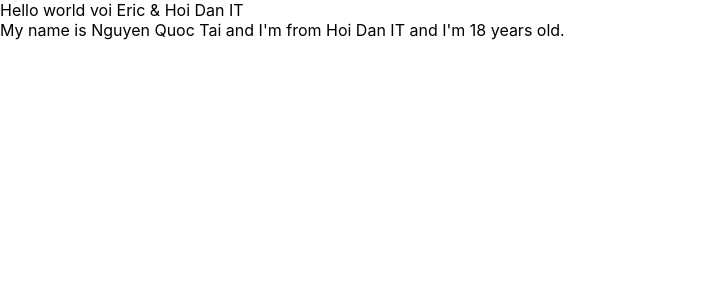
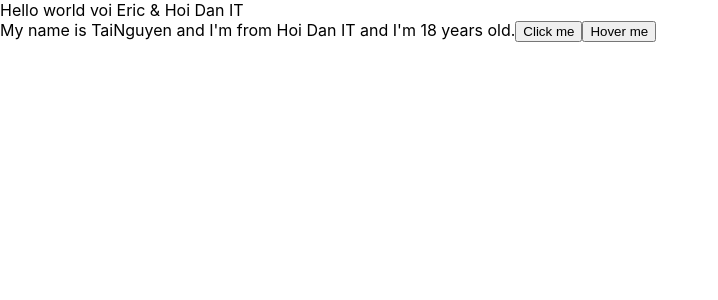
Before and after one commit to TaiNguyenTN/JavaScript, a React (Create React App) app in the folder React/Chapter2/base-react-redux/: page / in a window 1280 px wide. Shown: the top 300 px of the page, without its empty margins (0-718 px from the left). Built offline with nearby package versions, Linux system fonts and the light colour scheme.

Commit message:
Video 18

```diff
--- a/React/Chapter2/base-react-redux/src/component/MyComponent.js
+++ b/React/Chapter2/base-react-redux/src/component/MyComponent.js
@@ -3,10 +3,19 @@
 import React from "react";
 class MyComponent extends React.Component {
   state = {
-    name: "Nguyen Quoc Tai",
+    name: "TaiNguyen",
     address: "Hoi Dan IT",
     age: 18,
   };
+
+  handleClick(event) {
+    console.log(">>> Click me my button");
+    console.log("My name is: ", this.state.name);
+  }
+
+  handleOnMoveOver(event) {
+    console.log(event.pageX);
+  }
 
   //JSX
   render() {
@@ -14,6 +23,8 @@
       <div>
         My name is {this.state.name} and I'm from {this.state.address} and I'm{" "}
         {this.state.age} years old.
+        <button onClick={this.handleClick}>Click me</button>
+        <button onMouseMove={this.handleOnMoveOver}>Hover me</button>
       </div>
     );
   }
```
